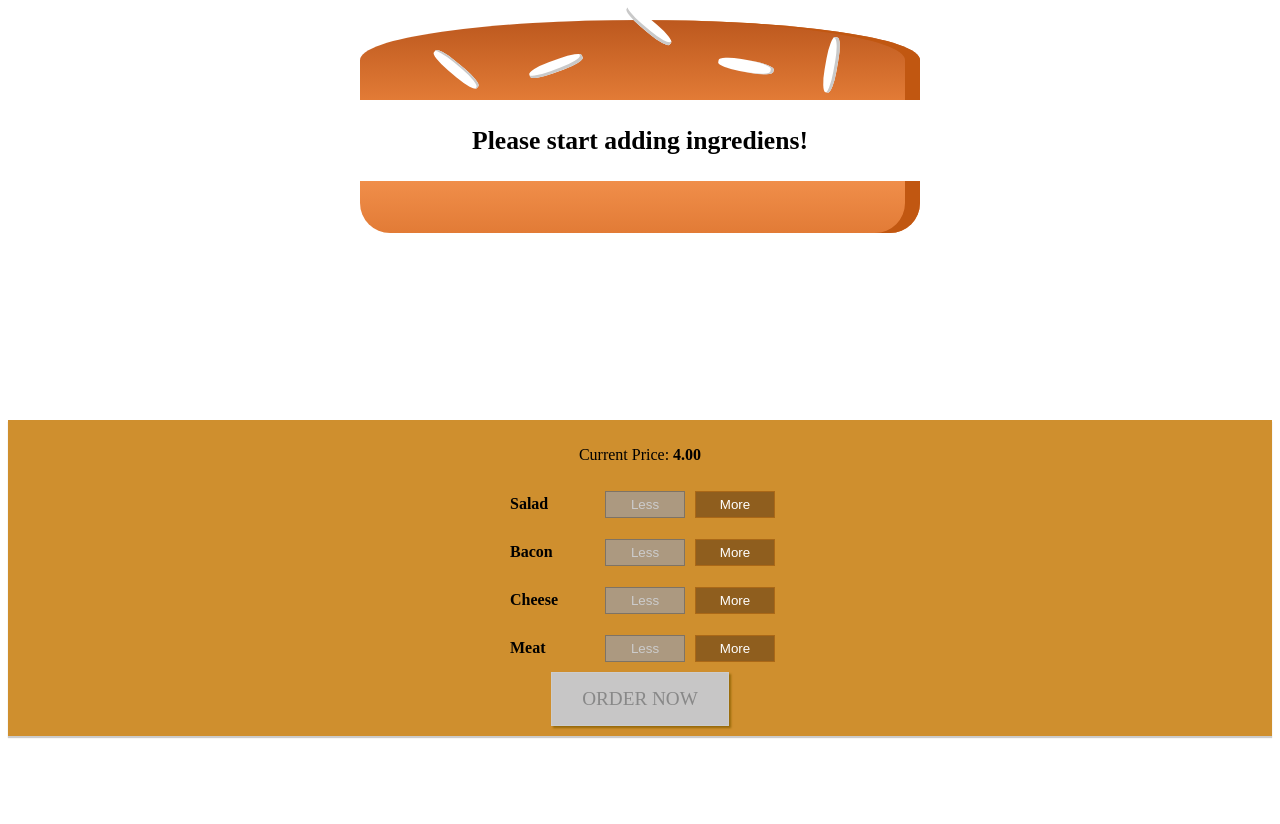
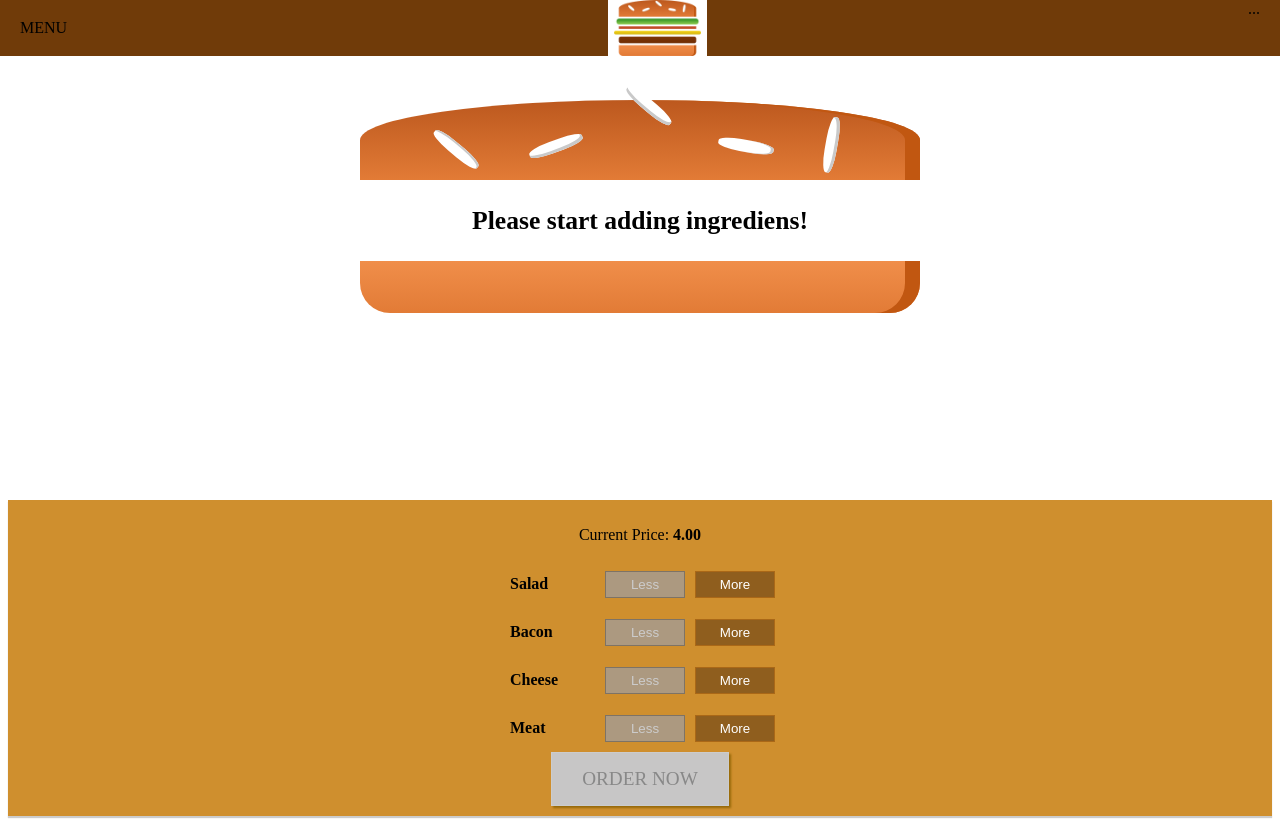
Before and after one commit to niguns7/Burger-Builder, a React (Create React App) app: page / in a window 1280 px wide. Before the commit the page ends 800 px from the top, so only its background shows below. Built offline with nearby package versions, Linux system fonts and the light colour scheme.

Commit message:
layout changed a little bit

```diff
--- a/src/components/Layout/Layout.js
+++ b/src/components/Layout/Layout.js
@@ -2,10 +2,12 @@ import React from "react";
 
 import Auxl from "../../hoc/Auxl";
 import classes from "./Layout.module.css";
+import Toolbar from "../Navigation/Toolbar";
 
 
 const Layout = (props) => (
         <Auxl>
+            <Toolbar />
             <main className={classes.Content}>
                 {props.children}
             </main>
--- a/src/components/Layout/Layout.module.css
+++ b/src/components/Layout/Layout.module.css
@@ -1,3 +1,3 @@
 .Content{
-    margin-top: 20px;
+    margin-top: 100px;
 }
```
